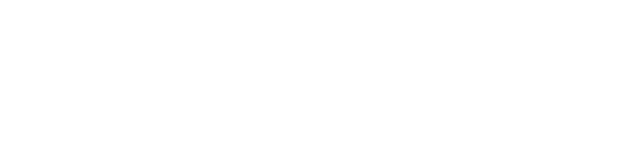
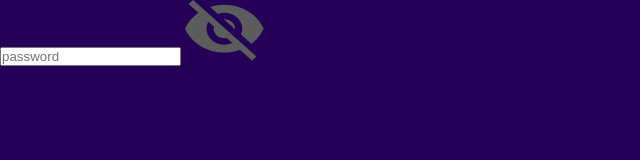
Before and after one commit to mrghkh12/Password-Toggle, a plain HTML site: page index.html in a window 1280 px wide. Shown: the whole page, without its empty margins (0-640 px from the left). Drawn offline with Linux system fonts and the light colour scheme.

Commit message:
feat(index.html): create input box structure elements

```diff
--- a/css/style.css
+++ b/css/style.css
@@ -4,3 +4,6 @@
     box-sizing: border-box;
     font-family: 'Poppins', sans-serif;
 }
+body{
+    background: #250057;
+}
--- a/index.html
+++ b/index.html
@@ -7,6 +7,9 @@
     <title>Password Toggle</title>
 </head>
 <body>
-
+    <div class="inputBox">
+        <input type="password" placeholder="password">
+        <img src="./image/eye-close.png">
+    </div>
 </body>
 </html>
```
